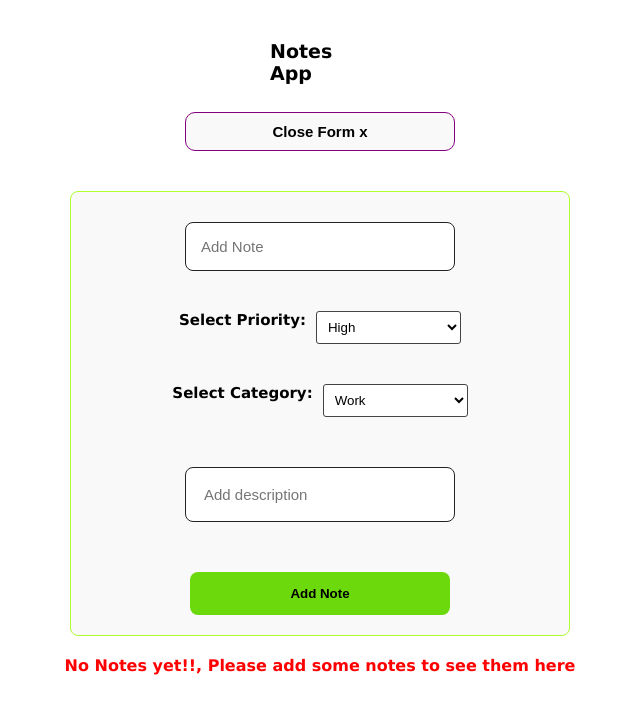
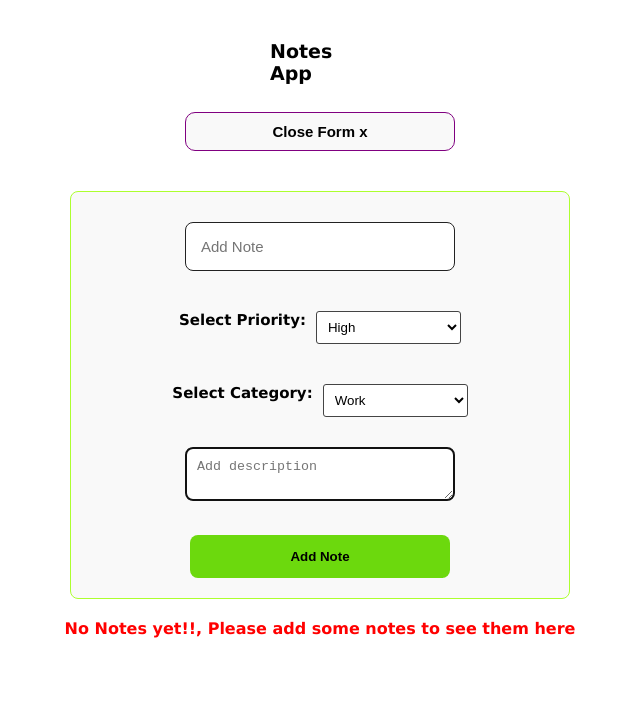
Before and after one commit to ALEXKOCHENS/NotesApp, a React (Vite) app: page / in a window 1280 px wide. Both pictures are taken after a click on the button "Add Notes +". Shown: the top 714 px of the page, without its empty margins (320-960 px from the left). Built offline with nearby package versions, Linux system fonts and the light colour scheme.

Commit message:
feat: add textarea

```diff
--- a/src/components/FormData.jsx
+++ b/src/components/FormData.jsx
@@ -94,9 +94,8 @@ const FormData = ({ heading, notes, addNotes }) => {
           />
 
           <div className='description'>
-            <NoteInput
+            <textarea
               name='description'
-              type='textarea'
               value={formData.description}
               placeholder='Add description'
               onChange={handleChange}
--- a/src/index.css
+++ b/src/index.css
@@ -170,3 +170,10 @@ form {
   border: none;
   padding: 10px;
 }
+
+textarea {
+  border-radius: 8px;
+  padding: 10px;
+  width: 270px;
+  border: 2px solid #121212;
+}
```
